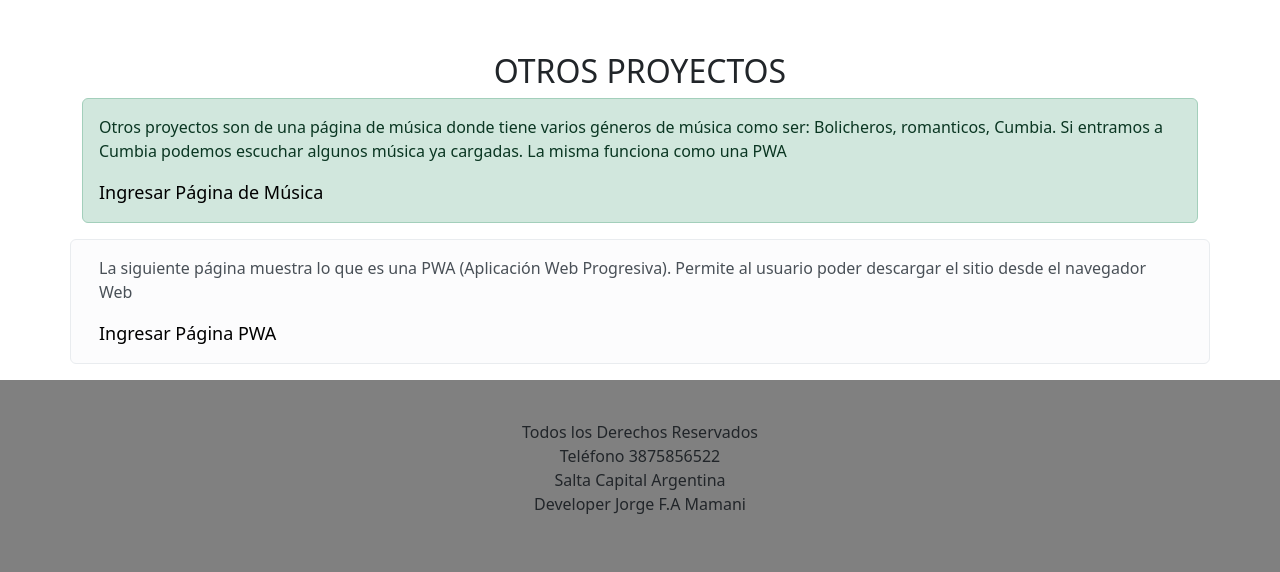
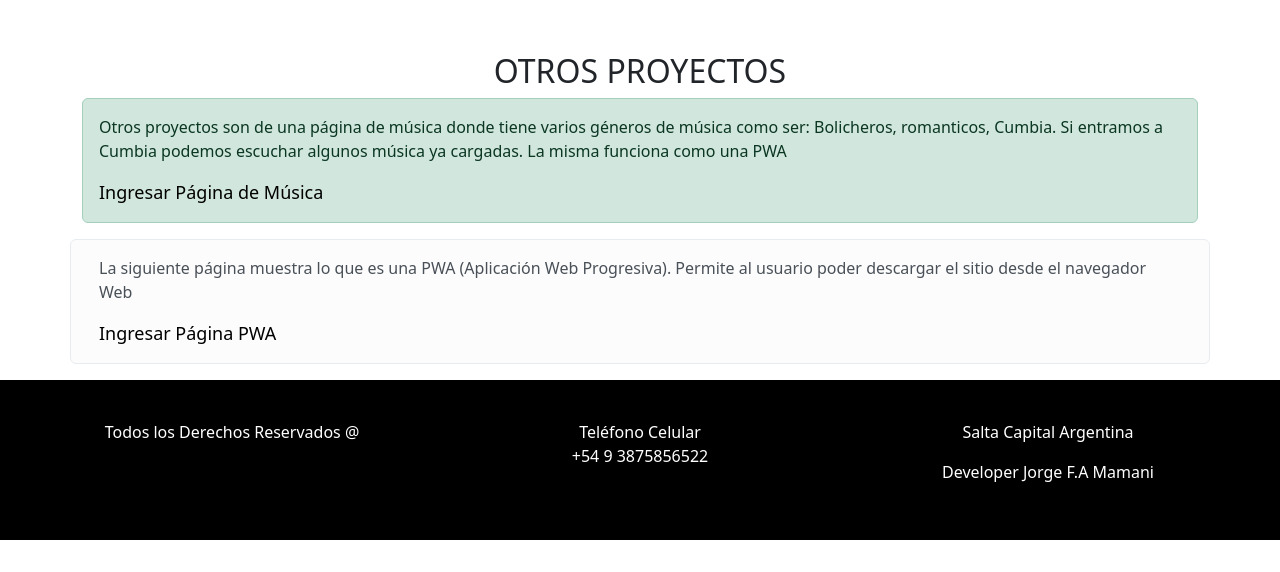
Before and after one commit to 13996F/PortafolioJorgeFM.github.io, a plain HTML site: page proyect.html in a window 1280 px wide. Shown: the part 1247-1819 px from the top of the page. After the commit the page ends 1787 px from the top, so only its background shows below. Drawn offline with nearby package versions, Linux system fonts and the light colour scheme.

Commit message:
Add files via upload

```diff
--- a/proyect.html
+++ b/proyect.html
@@ -36,7 +36,7 @@
             </article>
         </section>
     </div><br><br>
-    <div class="container text-center">
+    <div class="container ">
         <section class="text-center">
             <div class="row cajaLenguajes text-center">
                 <p class="h3">
@@ -155,13 +155,30 @@
           </section>
     </div>
     <div class="box-footer">
+        <div class="text-center row">
+            <div class="col-md-4">
+                <p>
+                    Todos los Derechos Reservados @
+                </p>
+            </div>
+            <div class="col-md-4">
+                <p>
+                    Teléfono Celular<br>
+                    +54 9 3875856522
+                  </p>
+            </div>
+            <div class="col-md-4">
+                <p>
+                    Salta Capital Argentina
+                  </p>
+                  <p>
+                    Developer Jorge F.A Mamani
+                  </p>
+            </div>
+        </div>
         <footer class="text-center">
-            <p>
-                Todos los Derechos Reservados<br>
-                Teléfono 3875856522<br>
-                Salta Capital Argentina<br>
-                Developer Jorge F.A Mamani<br>
-            </p>
+
+
         </footer>
     </div>
     <script src="https://cdn.jsdelivr.net/npm/bootstrap@5.3.3/dist/js/bootstrap.bundle.min.js" integrity="sha384-YvpcrYf0tY3lHB60NNkmXc5s9fDVZLESaAA55NDzOxhy9GkcIdslK1eN7N6jIeHz" crossorigin="anonymous"></script>
--- a/style.css
+++ b/style.css
@@ -58,9 +58,10 @@
     font-size: 18px;
 }
 .box-footer{
-    background-color: gray;
+    background-color:black;
     padding: 40px;
     margin-top: 10px;
+    color: white;
 }
 @media (max-width: 600px)
 {
```
Also changed, not shown: estudios.html (+10 -4 lines), index.html (+12 -1 lines).
